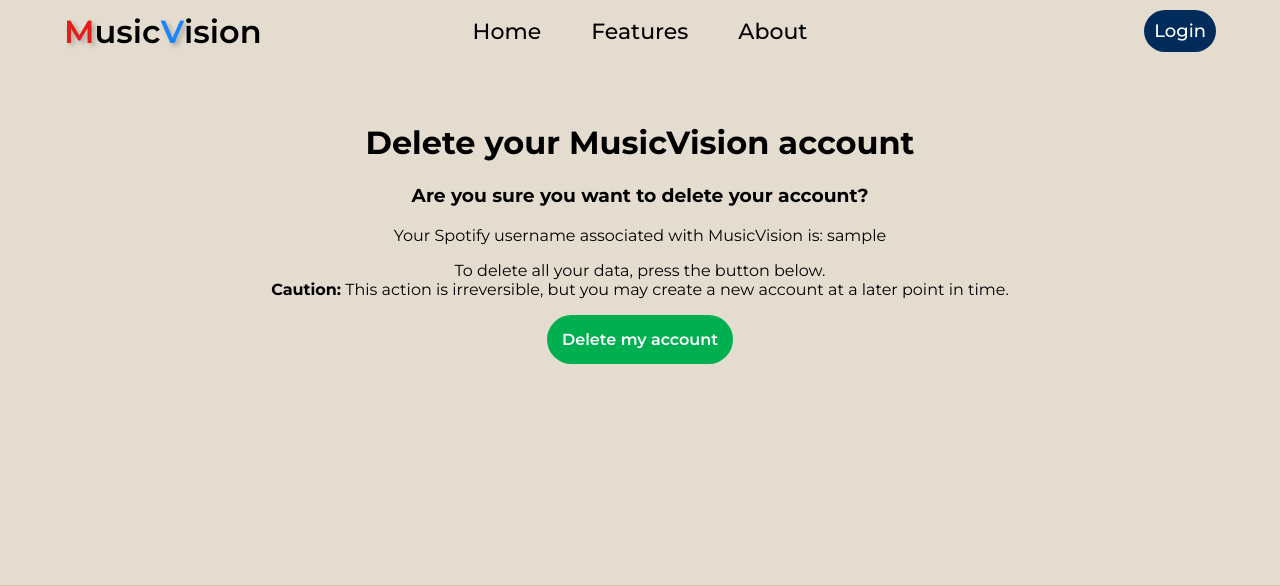
After one commit to ZeroWave022/MusicVision, a Flask app: template musicvision/templates/dashboard/delete-account.html in a window 1280 px wide. The commit adds this page. Shown: the top 586 px of the page. Run offline with Flask 2, Linux system fonts and the light colour scheme; the template is opened without the code that fills it: most values are stand-ins (such as "Sample title", 1, 10 or a date in 2020); parts of the project's set-up code (start-up, migrations or seed data) failed here and were passed over.

Commit message:
feat: Add delete account page

```diff
--- a/musicvision/static/css/dashboard.css
+++ b/musicvision/static/css/dashboard.css
@@ -87,3 +87,49 @@
     margin: 10px 0;
     display: block;
 }
+
+/* For delete account page */
+
+form button {
+    display: inline-flex;
+    position: relative;
+    align-items: center;
+    gap: 10px;
+    padding: 15px;
+    color: white;
+    background-color: rgb(0, 175, 80);
+    border-radius: 32px;
+    cursor: pointer;
+    border: none;
+
+    font-family: inherit;
+    font-weight: 600;
+    font-size: 16px;
+
+    transition: 0.2s ease-in-out;
+}
+
+form button:hover,
+form button:focus,
+form button:active {
+    padding: 15px 30px 15px 15px;
+}
+
+form button:hover img,
+form button:focus img,
+form button:active img {
+    opacity: 1;
+    transition: 0.2s ease-in-out;
+}
+
+form button span {
+}
+
+form button img {
+    opacity: 0;
+    position: absolute;
+    right: 5%;
+    width: 16px;
+    height: 32px;
+    transition: 0.2s ease-in-out;
+}
--- /dev/null
+++ b/musicvision/templates/dashboard/delete-account.html
@@ -0,0 +1,31 @@
+{% extends "layout.html" %}
+
+{% block additional_head_info %}
+    <link rel="stylesheet" href="{{ url_for('static', filename='css/dashboard.css') }}">
+{% endblock %}
+
+{% block title %}
+    Frontpage
+{% endblock %}
+
+{% block main %}
+    {% if not deleted %}
+        <h1>Delete your MusicVision account</h1>
+        <h3>Are you sure you want to delete your account?</h3>
+        <p>Your Spotify username associated with MusicVision is: {{ username }}</p>
+        <p>
+            To delete all your data, press the button below.<br>
+            <strong>Caution:</strong> This action is irreversible, but you may create a new account at a later point in time.
+        </p>
+
+        <form action="" method="post">
+            <button>
+                <span>Delete my account</span>
+                <img src="{{ url_for('static', filename='icons/angle-right-solid.svg') }}" alt="Angle icon pointing right">
+            </button>
+        </form>
+    {% else %}
+        <h1>Your MusicVision account has been deleted</h1>
+        <p>Your account and all data associated with it has been deleted. If you'd like to return, you can make a new account at any time.</p>
+    {% endif %}
+{% endblock %}
--- a/musicvision/templates/dashboard/index.html
+++ b/musicvision/templates/dashboard/index.html
@@ -48,6 +48,7 @@
 
             <h3>Manage your account</h3>
             <a href="{{ url_for('auth.logout')}}">Log out</a>
+            <a href="{{ url_for('dashboard.delete_account') }}">Delete your account</a>
         </div>
     </div>
 {% endblock %}
```
Also changed, not shown: musicvision/dashboard.py (+40 -1 lines).
